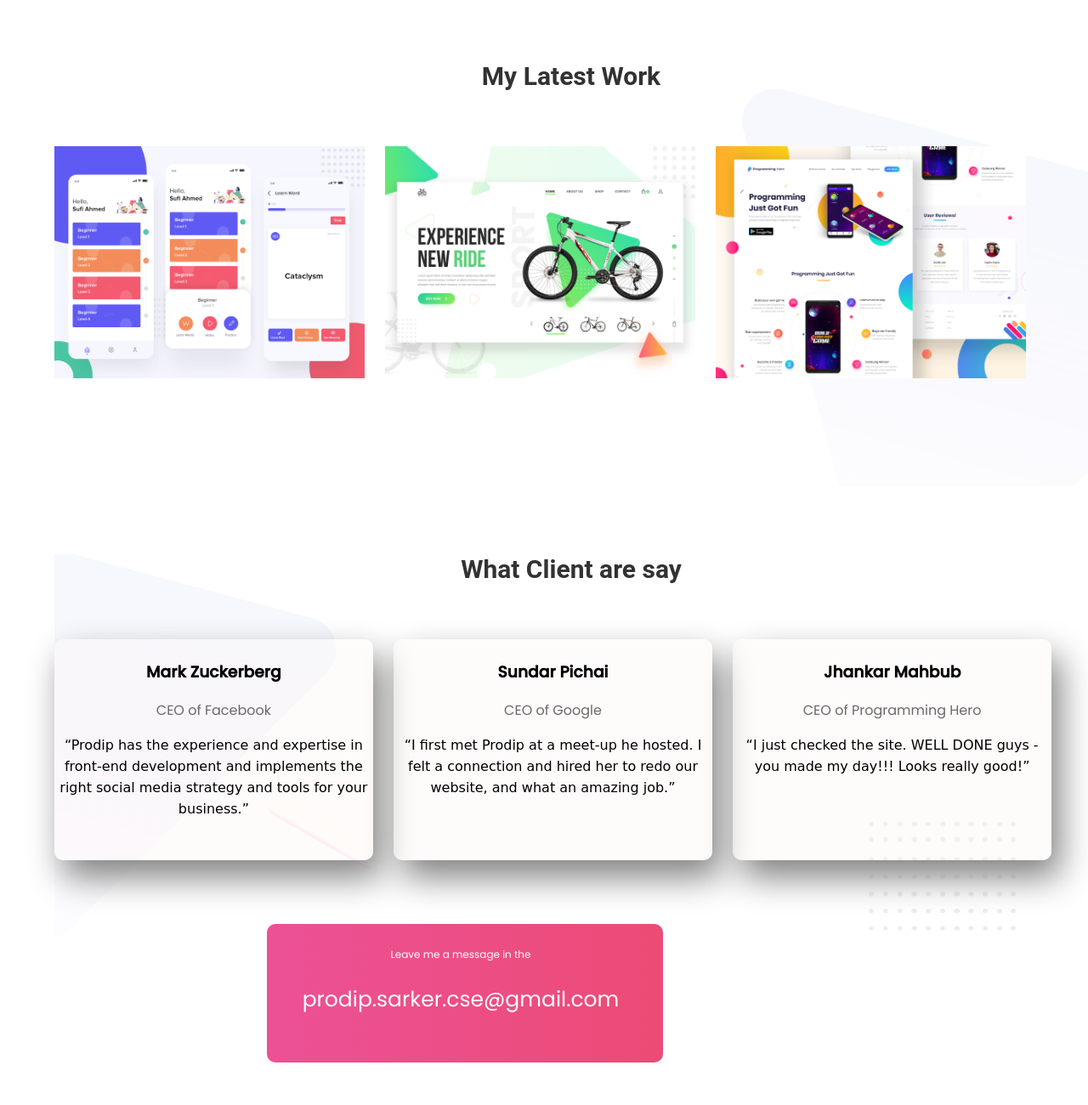
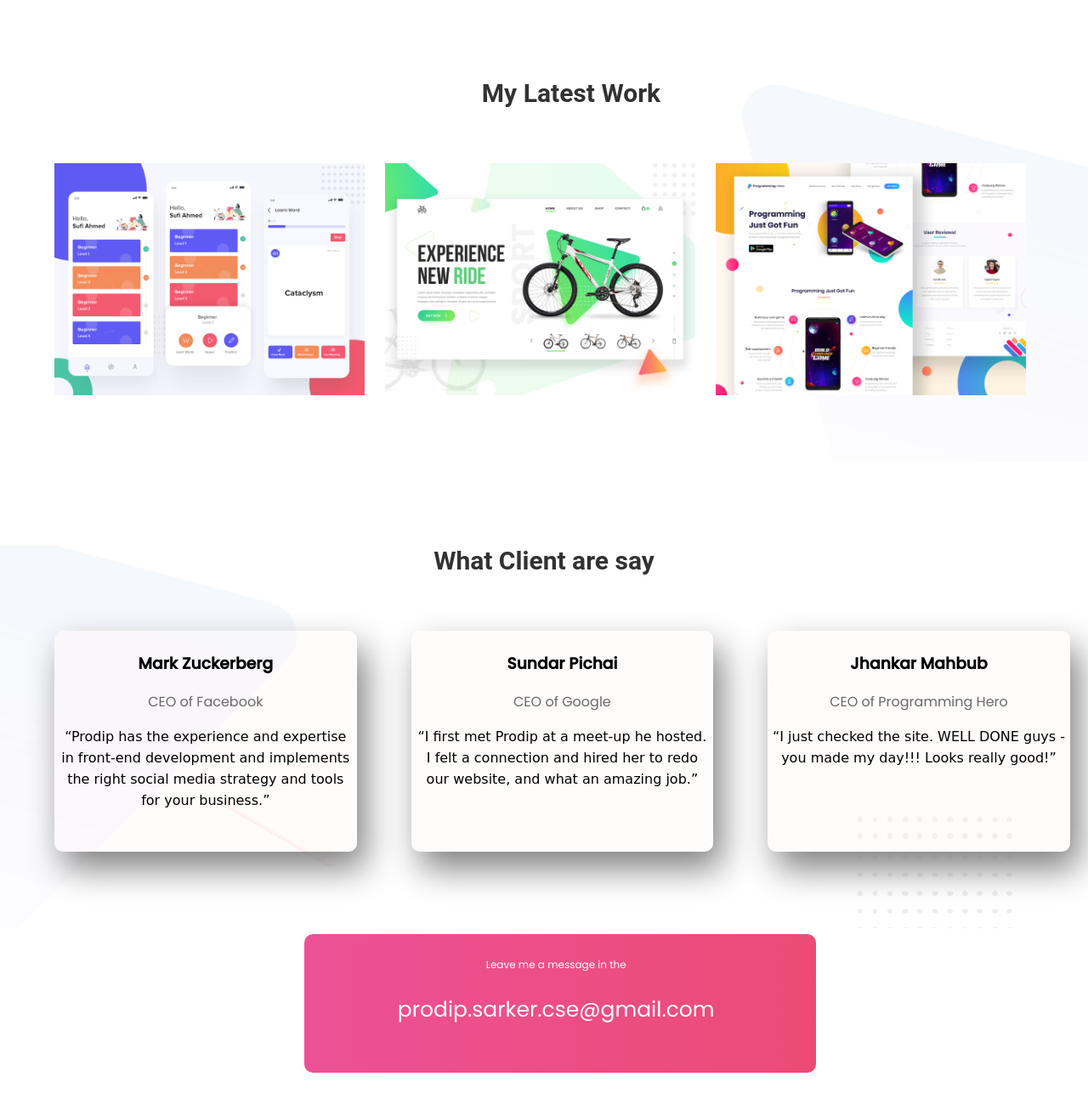
Before and after one commit to Prodip2416/personal-portfolio, a plain HTML site: page index.html in a window 1280 px wide. Shown: the part 1408-2708 px from the top of the page at 85% size. Drawn offline with Linux system fonts and the light colour scheme.

Commit message:
final revised

```diff
--- a/style.css
+++ b/style.css
@@ -58,7 +58,7 @@ p{
     text-decoration: none;
 }
 #work{
-    height: 500px;
+    height: 450px;
     margin-left: 5%;
     background-image: url("images/latest-work-bg.png");
     background-repeat: no-repeat;
@@ -67,7 +67,7 @@ p{
 }
 h2{
     font-family: 'Roboto', sans-serif;
-    margin-top: 80px;
+    margin-top: 100px;
     font-size: 30px;
     text-align: center;
     font-weight: 700;
@@ -81,7 +81,6 @@ h2{
 }
 #clientSay{
     height: 450px;
-    margin-left: 5%;
     background-image: url("images/footer-bg.png");
     background-repeat: no-repeat;
     background-position: center;
@@ -89,9 +88,9 @@ h2{
 }
 .clientSay-div{
     background-color: rgba(250, 243, 241, 0.329);
-    width: 30%;
+    width: 27%;
     float: left;
-    margin-right: 2%;
+    margin-left: 5%;
     margin-top: 40px;
     box-shadow: 10px 20px 40px gray;
     border-radius: 10px;
@@ -103,7 +102,7 @@ q{
     font-family:  cursive;
 }
 #messsage{
-    margin: 400px 500px 130px 250px;
+    margin: 33% 25% 5% 28%;
     background-image: linear-gradient(90deg, #EC5196, #EC4B75);
     border-radius: 10px;
     color:white;
```
